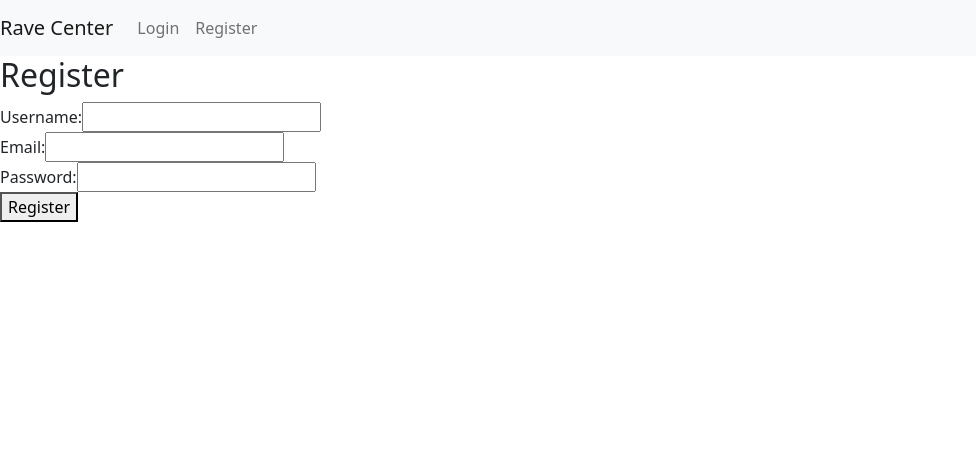
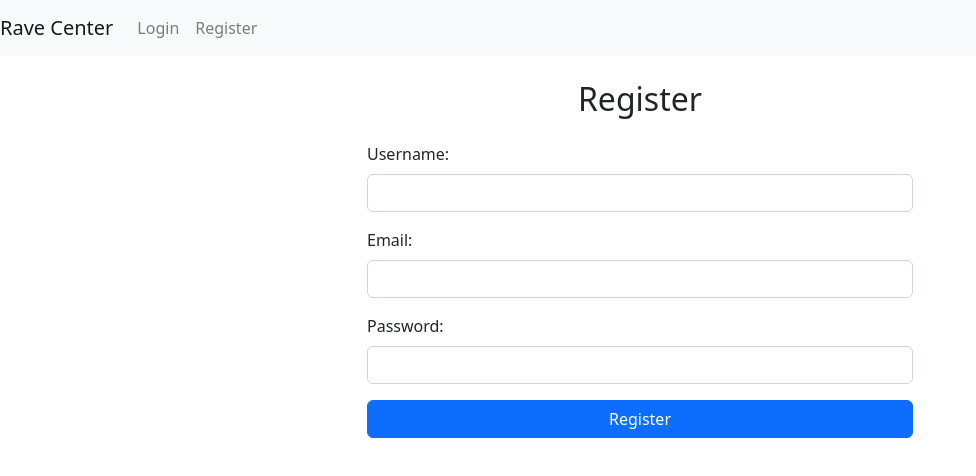
Before and after one commit to fredthuo1/RaveCenter, a React (Create React App) app in the folder client/: page /register in a window 1280 px wide. Shown: the top 476 px of the page, without its empty margins (0-976 px from the left). Built offline with nearby package versions, Linux system fonts and the light colour scheme; a small style sheet from the web is missing.

Commit message:
adding bootstrap to beautify registration and login page

```diff
--- a/client/public/index.html
+++ b/client/public/index.html
@@ -1,14 +1,12 @@
 <!DOCTYPE html>
 <html lang="en">
-  <head>
+<head>
     <meta charset="utf-8" />
     <link rel="icon" href="%PUBLIC_URL%/favicon.ico" />
     <meta name="viewport" content="width=device-width, initial-scale=1" />
     <meta name="theme-color" content="#000000" />
-    <meta
-      name="description"
-      content="Web site created using create-react-app"
-    />
+    <meta name="description"
+          content="Web site created using create-react-app" />
     <link rel="apple-touch-icon" href="%PUBLIC_URL%/logo192.png" />
     <!--
       manifest.json provides metadata used when your web app is installed on a
@@ -24,8 +22,12 @@
       work correctly both with client-side routing and a non-root public URL.
       Learn how to configure a non-root public URL by running `npm run build`.
     -->
-    <title>React App</title>
-  </head>
+    <link rel="stylesheet"
+          href="https://maxcdn.bootstrapcdn.com/bootstrap/4.5.2/css/bootstrap.min.css"
+          integrity="sha384-pzjw8f+ua7Kw1TIq0v8FqFjcJ6pajs/rfdfs3SO+kD4Ck5BdPtF+to8xMpchwa4"
+          crossorigin="anonymous" />
+    <title>Rave Center</title>
+</head>
   <body>
     <noscript>You need to enable JavaScript to run this app.</noscript>
     <div id="root"></div>
--- a/client/src/components/Login.js
+++ b/client/src/components/Login.js
@@ -56,11 +56,17 @@ const Login = () => {
     };
 
     return (
-        <div>
-            <h2>Login</h2>
-            {error && <p className="error-message">{error}</p>}
+        <div className="container">
+            <div className="row">
+                <div className="col-md-6 offset-md-3">
+                    <h2 className="my-4 text-center">Login</h2>
+                    {error && (
+                        <div className="alert alert-danger" role="alert">
+                            {error}
+                        </div>
+                    )}
                     <form onSubmit={onSubmit}>
-                <div>
+                        <div className="form-group">
                             <label htmlFor="email">Email:</label>
                             <input
                                 type="email"
@@ -68,9 +74,10 @@ const Login = () => {
                                 name="email"
                                 value={email}
                                 onChange={e => setEmail(e.target.value)}
+                                className="form-control"
                             />
                         </div>
-                <div>
+                        <div className="form-group">
                             <label htmlFor="password">Password:</label>
                             <input
                                 type="password"
@@ -78,10 +85,15 @@ const Login = () => {
                                 name="password"
                                 value={password}
                                 onChange={e => setPassword(e.target.value)}
+                                className="form-control"
                             />
                         </div>
-                <button type="submit">Login</button>
+                        <button type="submit" className="btn btn-primary btn-block">
+                            Login
+                        </button>
                     </form>
+                </div>
+            </div>
         </div>
     );
 };
--- a/client/src/components/Register.js
+++ b/client/src/components/Register.js
@@ -78,10 +78,17 @@ const Register = () => {
     };
 
     return (
-        <div>
-            <h2>Register</h2>
+        <div className="container">
+            <div className="row">
+                <div className="col-md-6 offset-md-3">
+                    <h2 className="my-4 text-center">Register</h2>
+                    {error && (
+                        <div className="alert alert-danger" role="alert">
+                            {error}
+                        </div>
+                    )}
                     <form onSubmit={onSubmit}>
-                <div>
+                        <div className="form-group">
                             <label htmlFor="username">Username:</label>
                             <input
                                 type="text"
@@ -89,9 +96,10 @@ const Register = () => {
                                 name="username"
                                 value={username}
                                 onChange={e => setUsername(e.target.value)}
+                                className="form-control"
                             />
                         </div>
-                <div>
+                        <div className="form-group">
                             <label htmlFor="email">Email:</label>
                             <input
                                 type="email"
@@ -99,9 +107,10 @@ const Register = () => {
                                 name="email"
                                 value={email}
                                 onChange={e => setEmail(e.target.value)}
+                                className="form-control"
                             />
                         </div>
-                <div>
+                        <div className="form-group">
                             <label htmlFor="password">Password:</label>
                             <input
                                 type="password"
@@ -109,11 +118,15 @@ const Register = () => {
                                 name="password"
                                 value={password}
                                 onChange={e => setPassword(e.target.value)}
+                                className="form-control"
                             />
                         </div>
-                <button type="submit">Register</button>
+                        <button type="submit" className="btn btn-primary btn-block">
+                            Register
+                        </button>
                     </form>
-            {error && <div className="error">{error}</div>}
+                </div>
+            </div>
         </div>
     );
 };
```
Lines whose indentation alone changed are shown as unchanged.
